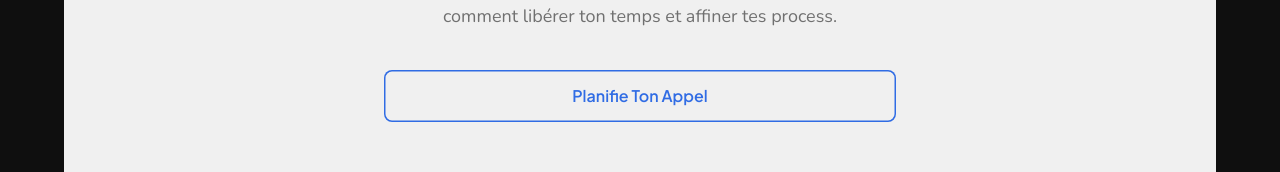
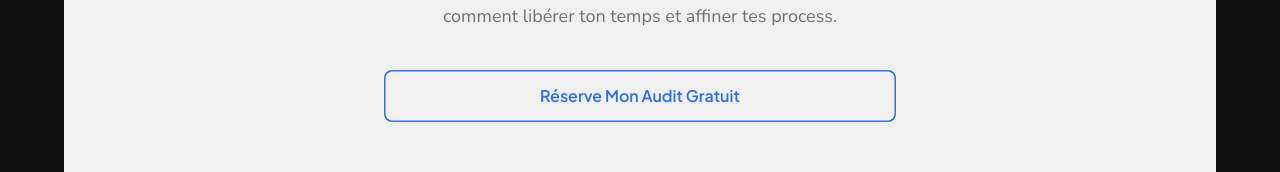
Before and after one commit to adrienbailliard/AdrienBailliard.com, a Next.js app: page /consultation in a window 1280 px wide. Shown: the part 959-1131 px from the top of the page. Built offline with nearby package versions, Linux system fonts and the light colour scheme; no server answers.

Commit message:
improve consultation cta + correct a copy mistake in about pageù

```diff
--- a/app/a-propos/page.tsx
+++ b/app/a-propos/page.tsx
@@ -90,7 +90,7 @@ export default function About()
             { "3. À l'école 42, j'affine ce qui fait un système performant : fiabilité, optimisation et scalabilité." }
           </p>
           <p>
-            { "4. Mon chien Thatcher (Texas de Tara des Hauts Lilas) est titré Champion dans 4 pays. La réussite ne tombe pas du ciel, et se construit avec méthode." }
+            { "4. Mon chien Thatcher (Texas de Tara des Hauts Lilas) est titré Champion dans 3 pays. La réussite ne tombe pas du ciel, et se construit avec méthode." }
           </p>
           <p>
             { "5. Le scoutisme m'a appris le leadership et l'organisation. Les meilleures organisations fonctionnent même lorsque le chef s'absente." }
--- a/app/consultation/page.tsx
+++ b/app/consultation/page.tsx
@@ -62,7 +62,7 @@ export default function Consultation()
           href="/contact"
           variant="button-primary"
         >
-          { "Planifie Ton Appel" }
+          { "Réserve Mon Audit Gratuit" }
         </Link>
       </CTA>
     </main>
```
